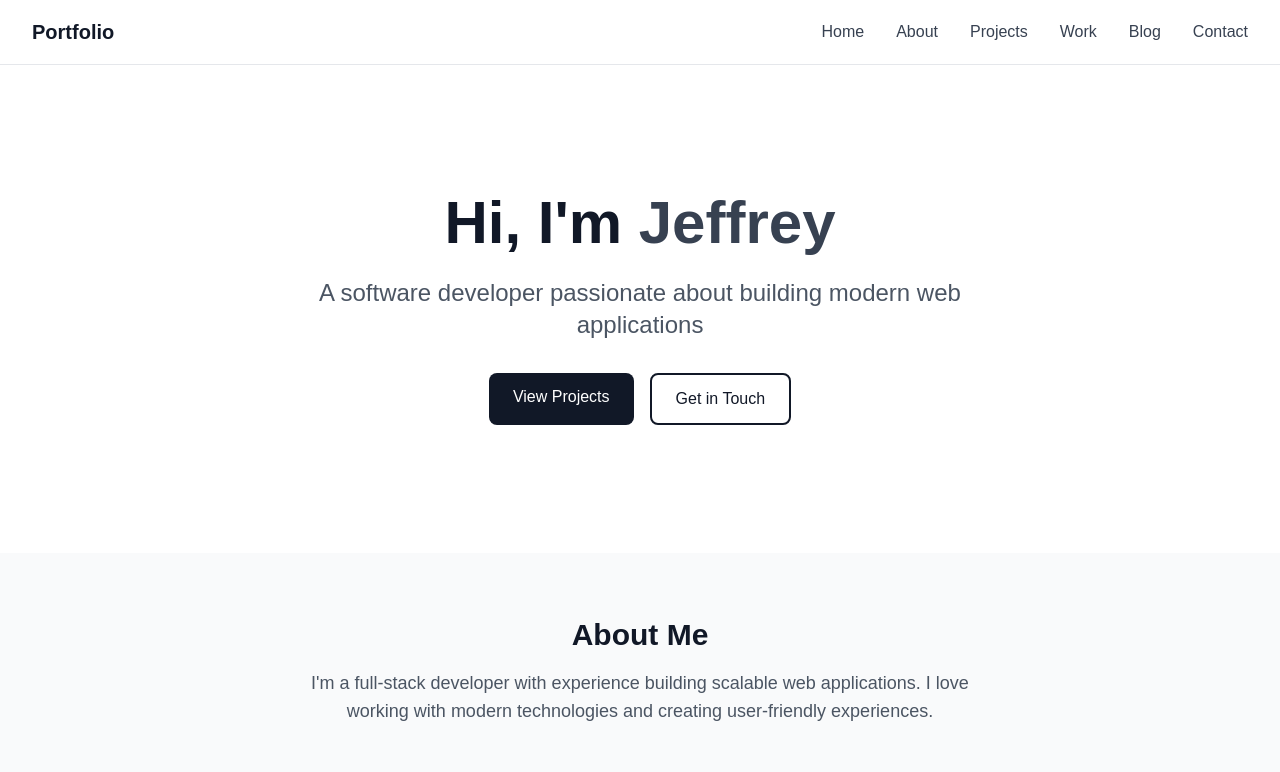
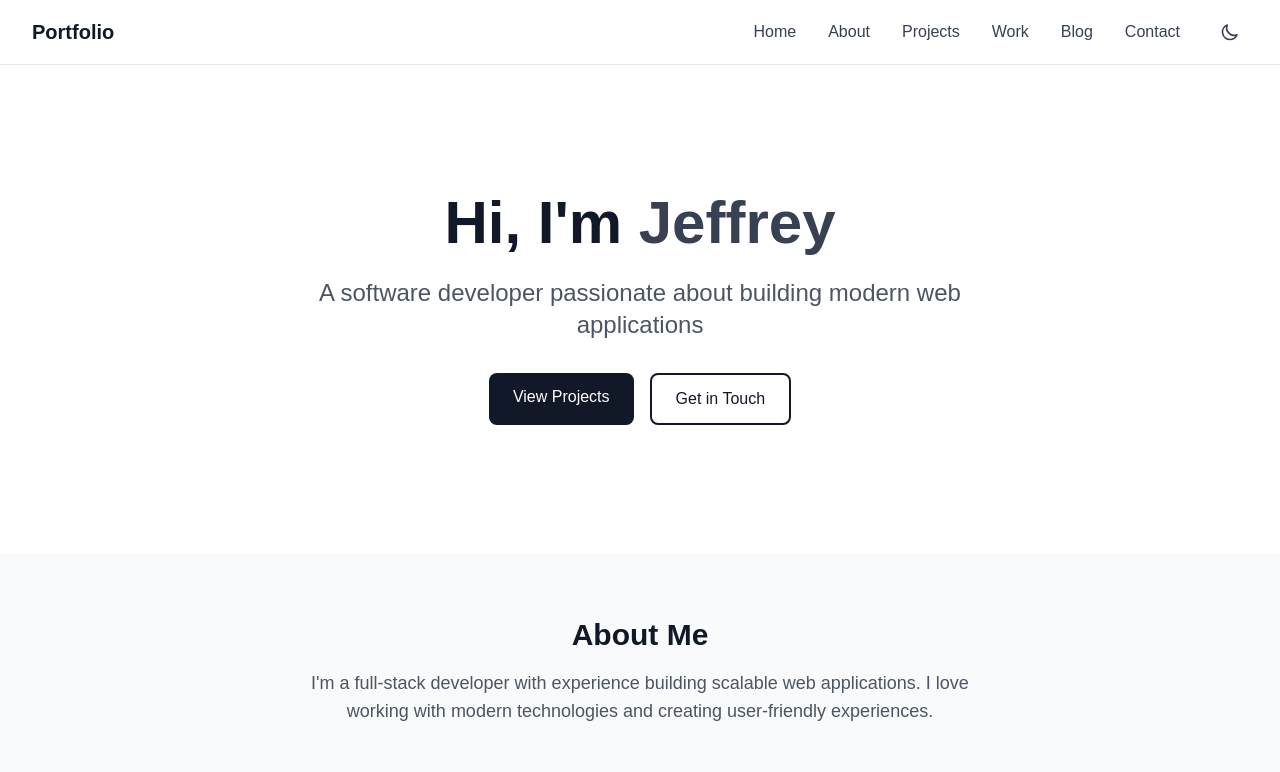
Before and after one commit to JeffreyCNL/portfolio, a Next.js app: page / in a window 1280 px wide. Shown: the top 772 px of the page. Built offline with nearby package versions, Linux system fonts and the light colour scheme.

Commit message:
apply styling

```diff
--- a/app/globals.css
+++ b/app/globals.css
@@ -18,6 +18,7 @@ body {
   color: var(--foreground);
   background: var(--background);
   font-family: Arial, Helvetica, sans-serif;
+  transition: background-color 0.3s ease, color 0.3s ease;
 }
 
 @layer utilities {
--- a/app/layout.tsx
+++ b/app/layout.tsx
@@ -1,6 +1,7 @@
 import type { Metadata } from "next";
 import "./globals.css";
 import Navigation from "@/components/Navigation";
+import { ThemeProvider } from "@/components/ThemeProvider";
 
 export const metadata: Metadata = {
   title: "Portfolio",
@@ -13,10 +14,12 @@ export default function RootLayout({
   children: React.ReactNode;
 }>) {
   return (
-    <html lang="en">
-      <body className="min-h-screen bg-white dark:bg-gray-900 text-gray-900 dark:text-white">
-        <Navigation />
-        {children}
+    <html lang="en" suppressHydrationWarning>
+      <body className="min-h-screen bg-white dark:bg-gray-900 text-gray-900 dark:text-white transition-colors">
+        <ThemeProvider>
+          <Navigation />
+          {children}
+        </ThemeProvider>
       </body>
     </html>
   );
--- a/components/Navigation.tsx
+++ b/components/Navigation.tsx
@@ -2,6 +2,7 @@
 
 import Link from 'next/link';
 import { useState } from 'react';
+import ThemeToggle from './ThemeToggle';
 
 export default function Navigation() {
   const [isOpen, setIsOpen] = useState(false);
@@ -28,7 +29,7 @@ export default function Navigation() {
           </Link>
 
           {/* Desktop Navigation */}
-          <div className="hidden md:flex space-x-8">
+          <div className="hidden md:flex items-center space-x-8">
             {navLinks.map((link) => (
               <Link
                 key={link.href}
@@ -38,12 +39,15 @@ export default function Navigation() {
                 {link.label}
               </Link>
             ))}
+            <ThemeToggle />
           </div>
 
-          {/* Mobile menu button */}
+          {/* Mobile menu button and theme toggle */}
+          <div className="md:hidden flex items-center gap-2">
+            <ThemeToggle />
             <button
               type="button"
-            className="md:hidden inline-flex items-center justify-center p-2 rounded-md text-gray-700 dark:text-gray-300 hover:text-gray-900 dark:hover:text-white hover:bg-gray-100 dark:hover:bg-gray-800 focus:outline-none focus:ring-2 focus:ring-inset focus:ring-gray-500"
+              className="inline-flex items-center justify-center p-2 rounded-md text-gray-700 dark:text-gray-300 hover:text-gray-900 dark:hover:text-white hover:bg-gray-100 dark:hover:bg-gray-800 focus:outline-none focus:ring-2 focus:ring-inset focus:ring-gray-500"
               aria-expanded={isOpen}
               aria-label="Toggle navigation menu"
               onClick={() => setIsOpen(!isOpen)}
@@ -85,6 +89,7 @@ export default function Navigation() {
             </button>
           </div>
         </div>
+      </div>
 
       {/* Mobile Navigation */}
       {isOpen && (
--- /dev/null
+++ b/components/ThemeProvider.tsx
@@ -0,0 +1,61 @@
+'use client';
+
+import { createContext, useContext, useEffect, useState } from 'react';
+
+type Theme = 'light' | 'dark';
+
+interface ThemeContextType {
+  theme: Theme;
+  toggleTheme: () => void;
+  mounted: boolean;
+}
+
+const ThemeContext = createContext<ThemeContextType | undefined>(undefined);
+
+export function ThemeProvider({ children }: { children: React.ReactNode }) {
+  const [theme, setTheme] = useState<Theme>('light');
+  const [mounted, setMounted] = useState(false);
+
+  useEffect(() => {
+    // Check for saved theme preference or default to system preference
+    const savedTheme = localStorage.getItem('theme') as Theme | null;
+    const systemPrefersDark = window.matchMedia('(prefers-color-scheme: dark)').matches;
+
+    const initialTheme = savedTheme || (systemPrefersDark ? 'dark' : 'light');
+    setTheme(initialTheme);
+
+    if (initialTheme === 'dark') {
+      document.documentElement.classList.add('dark');
+    } else {
+      document.documentElement.classList.remove('dark');
+    }
+
+    setMounted(true);
+  }, []);
+
+  const toggleTheme = () => {
+    const newTheme = theme === 'light' ? 'dark' : 'light';
+    setTheme(newTheme);
+    localStorage.setItem('theme', newTheme);
+
+    if (newTheme === 'dark') {
+      document.documentElement.classList.add('dark');
+    } else {
+      document.documentElement.classList.remove('dark');
+    }
+  };
+
+  return (
+    <ThemeContext.Provider value={{ theme, toggleTheme, mounted }}>
+      {children}
+    </ThemeContext.Provider>
+  );
+}
+
+export function useTheme() {
+  const context = useContext(ThemeContext);
+  if (context === undefined) {
+    throw new Error('useTheme must be used within a ThemeProvider');
+  }
+  return context;
+}
--- /dev/null
+++ b/components/ThemeToggle.tsx
@@ -0,0 +1,59 @@
+'use client';
+
+import { useTheme } from './ThemeProvider';
+
+export default function ThemeToggle() {
+  const { theme, toggleTheme, mounted } = useTheme();
+
+  // Prevent hydration mismatch by showing a placeholder until mounted
+  if (!mounted) {
+    return (
+      <div className="p-2 rounded-md w-9 h-9">
+        <div className="w-5 h-5" />
+      </div>
+    );
+  }
+
+  return (
+    <button
+      type="button"
+      onClick={toggleTheme}
+      className="p-2 rounded-md text-gray-700 dark:text-gray-300 hover:text-gray-900 dark:hover:text-white hover:bg-gray-100 dark:hover:bg-gray-800 focus:outline-none focus:ring-2 focus:ring-inset focus:ring-gray-500 transition-colors"
+      aria-label={`Switch to ${theme === 'light' ? 'dark' : 'light'} mode`}
+    >
+      {theme === 'light' ? (
+        // Moon icon for dark mode
+        <svg
+          className="w-5 h-5"
+          fill="none"
+          stroke="currentColor"
+          viewBox="0 0 24 24"
+          aria-hidden="true"
+        >
+          <path
+            strokeLinecap="round"
+            strokeLinejoin="round"
+            strokeWidth={2}
+            d="M20.354 15.354A9 9 0 018.646 3.646 9.003 9.003 0 0012 21a9.003 9.003 0 008.354-5.646z"
+          />
+        </svg>
+      ) : (
+        // Sun icon for light mode
+        <svg
+          className="w-5 h-5"
+          fill="none"
+          stroke="currentColor"
+          viewBox="0 0 24 24"
+          aria-hidden="true"
+        >
+          <path
+            strokeLinecap="round"
+            strokeLinejoin="round"
+            strokeWidth={2}
+            d="M12 3v1m0 16v1m9-9h-1M4 12H3m15.364 6.364l-.707-.707M6.343 6.343l-.707-.707m12.728 0l-.707.707M6.343 17.657l-.707.707M16 12a4 4 0 11-8 0 4 4 0 018 0z"
+          />
+        </svg>
+      )}
+    </button>
+  );
+}
--- a/tailwind.config.ts
+++ b/tailwind.config.ts
@@ -1,6 +1,7 @@
 import type { Config } from "tailwindcss";
 
 const config: Config = {
+  darkMode: 'class',
   content: [
     "./pages/**/*.{js,ts,jsx,tsx,mdx}",
     "./components/**/*.{js,ts,jsx,tsx,mdx}",
```
Lines whose indentation alone changed are shown as unchanged.
